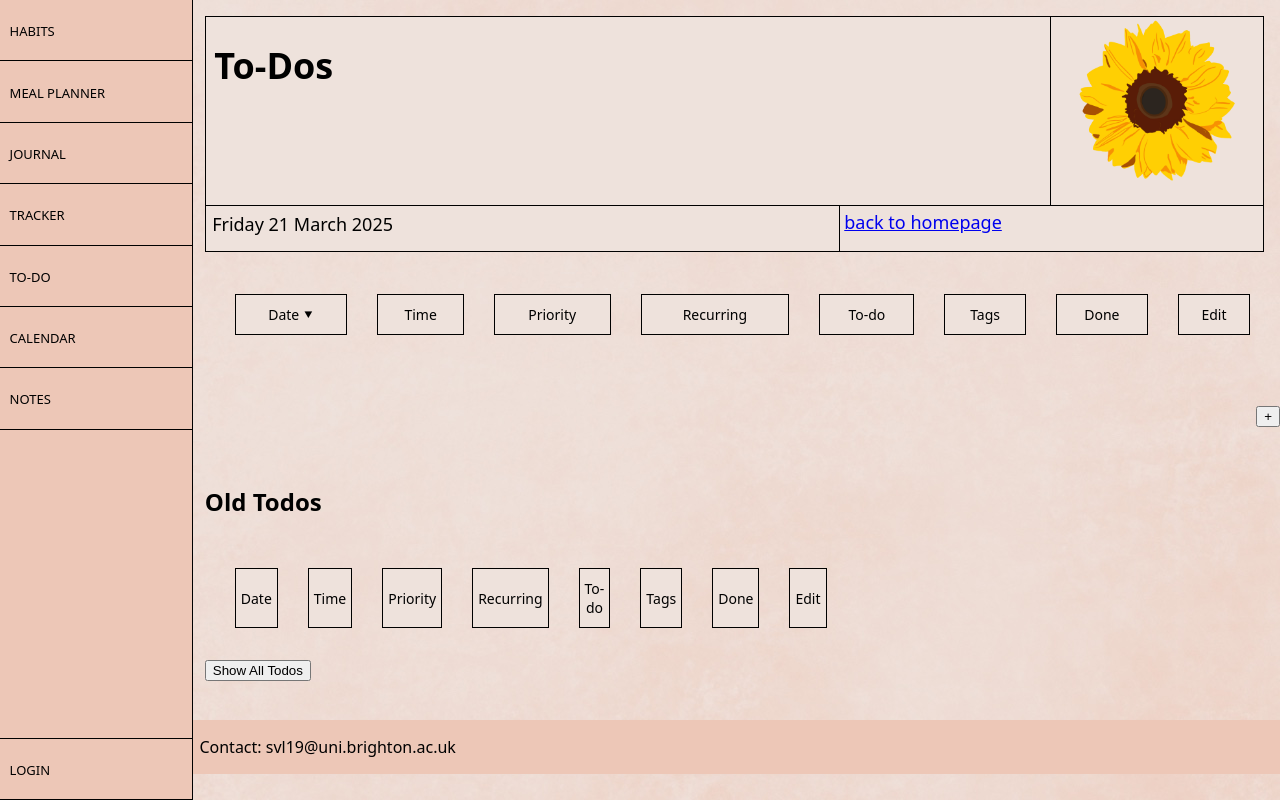
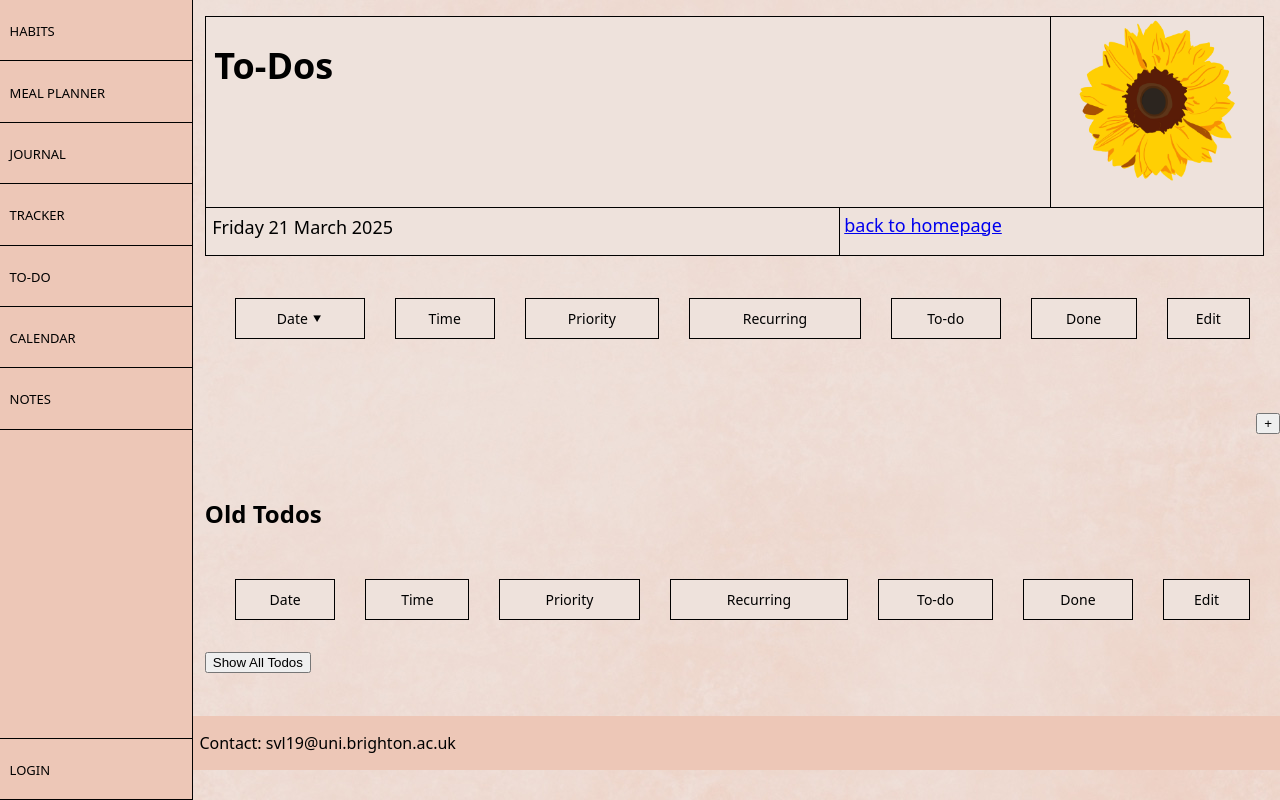
Before and after one commit to Inerud/DailyPlanner-2, a PHP site: page /views/todo.html in a window 1280 px wide. Run offline with PHP 8.4, Linux system fonts and the light colour scheme; lists and menus that the app fills with data are empty.

Commit message:
REQ-2: styling

```diff
--- a/public/css/todo.css
+++ b/public/css/todo.css
@@ -5,6 +5,16 @@
 .todotable{
     grid-column: 1 / 6;
     grid-row: 2 / 2;
+}
+
+.old-todo-section{
+    grid-column: 1 / 6;
+    grid-row: 4 / 4;
+}
+
+.buttons{
+    grid-column: 6 / 6;
+    grid-row: 3 / 3;
 }
 .tg {
     border-spacing: 30px;
--- a/public/js/todo.js
+++ b/public/js/todo.js
@@ -1,11 +1,9 @@
 //TODO LIST:
-// change date to today under date
-// Change color of finished tasks
-// DIfferent colors for different days? or priorities
-// Hide todos that are completed or low priority, and that are from yesterday or older
+// Change color of finished tasks and todays tasks
+// Different shades for priorities. Eg. Todays tasks different greens. Future tasks different shades of blue
 // add symbols for edit, delete, and done
 // add a maximum of records shown at once
-// tag functionality
+// tag functionality?
 // add user feedback for add (fill inn necessary fields)
 
 document.addEventListener("DOMContentLoaded", () => {
@@ -78,7 +76,7 @@
                 <td class="priority">${todo.priority || "Low"}</td>
                 <td class="recurring">${todo.recurring || "None"}</td>
                 <td class="to-do">${todo.description}</td>
-                <td class="tags">${todo.tags || "—"}</td>
+                <!-- <td class="tags">${todo.tags || "—"}</td> -->
                 <td class="done">
                     <input type="checkbox" class="todo-checkbox" data-id="${todo.id}" ${todo.completed ? "checked" : ""}>
                 </td>
@@ -153,7 +151,7 @@
             priority: row.querySelector(".edit-priority").value,
             recurring: row.querySelector(".edit-recurring").value,
             description: row.querySelector(".edit-description").value,
-            tags: row.querySelector(".edit-tags").value,
+             // tags: row.querySelector(".edit-tags").value,
             completed: row.querySelector(".edit-done").checked,
         };
 
@@ -277,7 +275,7 @@
             time: row.querySelector(".edit-time").value,
             recurring: row.querySelector(".edit-recurring").value,
             description: row.querySelector(".edit-description").value,
-            tags: row.querySelector(".edit-tags").value,
+            // tags: row.querySelector(".edit-tags").value,
         };
 
         try {
@@ -411,7 +409,7 @@
             <td>${todo.priority || "Low"}</td>
             <td>${todo.recurring || "None"}</td>
             <td>${todo.description}</td>
-            <td>${todo.tags || "—"}</td>
+            <!-- <td>${todo.tags || "—"}</td> -->
             <td><input type="checkbox" class="todo-checkbox" data-id="${todo.id}" ${todo.completed ? "checked" : ""}></td>
             <td><button class="deleteButton">Delete</button></td>
           `;
--- a/views/todo.html
+++ b/views/todo.html
@@ -62,7 +62,7 @@
             <th data-column="priority">Priority <span class="arrow"></span></th>
             <th data-column="recurring">Recurring <span class="arrow"></span></th>
             <th data-column="description">To-do <span class="arrow"></span></th>
-            <th data-column="tags">Tags </th>
+            <!-- <th data-column="tags">Tags </th> -->
             <th data-column="completed">Done</th>
             <th>Edit</th>
           </tr>
@@ -87,7 +87,7 @@
               <th data-column="priority">Priority <span class="arrow"></span></th>
               <th data-column="recurring">Recurring <span class="arrow"></span></th>
               <th data-column="description">To-do <span class="arrow"></span></th>
-              <th data-column="tags">Tags </th>
+              <!-- <th data-column="tags">Tags </th> -->
               <th data-column="completed">Done</th>
               <th>Edit</th>
             </tr>
```
